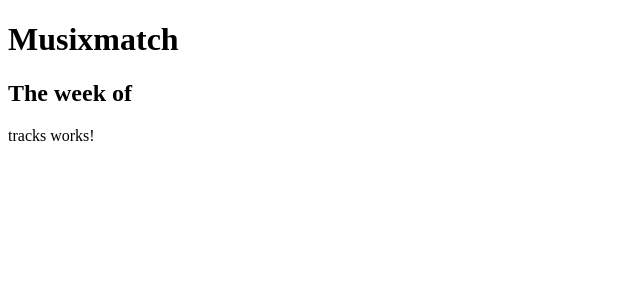
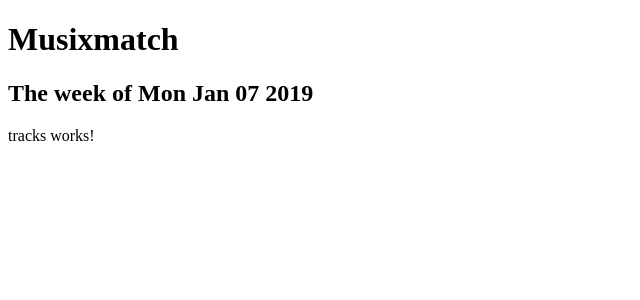
Before and after one commit to JeremyKimotho/musixmatch, an Angular app: page / in a window 1280 px wide. Shown: the top 300 px of the page, without its empty margins (0-640 px from the left). Built offline with nearby package versions, Linux system fonts and the light colour scheme.

Commit message:
changed the week teller to not show time or timezone.

```diff
--- a/src/app/app.component.html
+++ b/src/app/app.component.html
@@ -1,7 +1,7 @@
 <div class="container">
   <div class="row">
     <h1>{{title}}</h1>
-    <h2>The week of {{date}}</h2>
+    <h2>The week of {{Jeremy|mondayFinder}}</h2>
   </div>
 </div>
 <app-tracks></app-tracks>
--- a/src/app/app.component.ts
+++ b/src/app/app.component.ts
@@ -7,7 +7,4 @@ import { Component } from '@angular/core';
 })
 export class AppComponent {
   title = 'Musixmatch';
-
-
-
 }
--- a/src/app/app.module.ts
+++ b/src/app/app.module.ts
@@ -1,5 +1,7 @@
 import { BrowserModule } from '@angular/platform-browser';
 import { NgModule } from '@angular/core';
+import { HttpClientModule } from '@angular/common/http';
+import { FormsModule } from '@angular/forms';
 
 import { AppComponent } from './app.component';
 import { TracksComponent } from './tracks/tracks.component';
@@ -12,7 +14,9 @@ import { MondayFinderPipe } from './monday-finder.pipe';
     MondayFinderPipe
   ],
   imports: [
-    BrowserModule
+    BrowserModule,
+    HttpClientModule,
+    FormsModule
   ],
   providers: [],
   bootstrap: [AppComponent]
--- a/src/app/monday-finder.pipe.ts
+++ b/src/app/monday-finder.pipe.ts
@@ -9,6 +9,8 @@ export class MondayFinderPipe implements PipeTransform {
     let dateToday = new Date();
     let day = dateToday.getDay();
     let diff = dateToday.getDate() - day + (day == 0?-6 : 1);
-    return new Date(dateToday.setDate(diff));
+    let inSeconds = dateToday.setDate(diff);
+    let final = (new Date(inSeconds)).toDateString()
+    return final;
   }
 }
```
